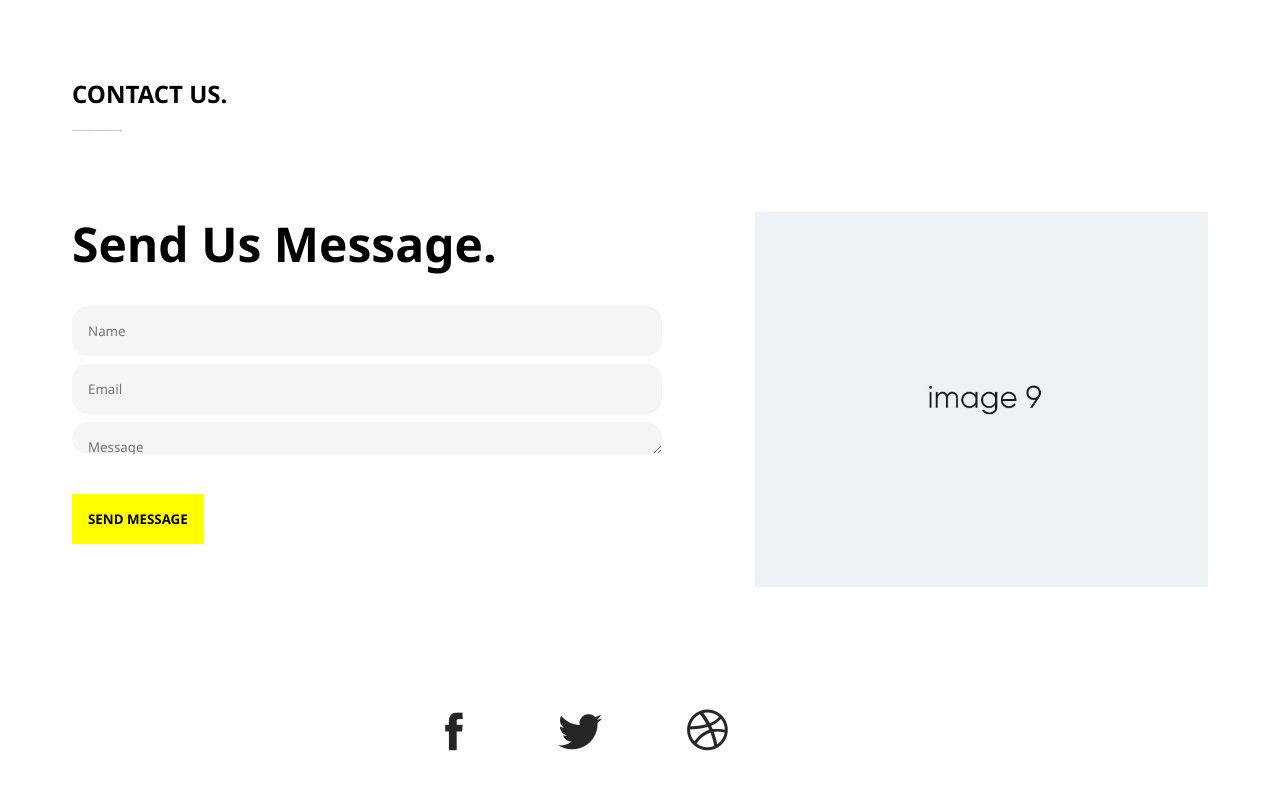
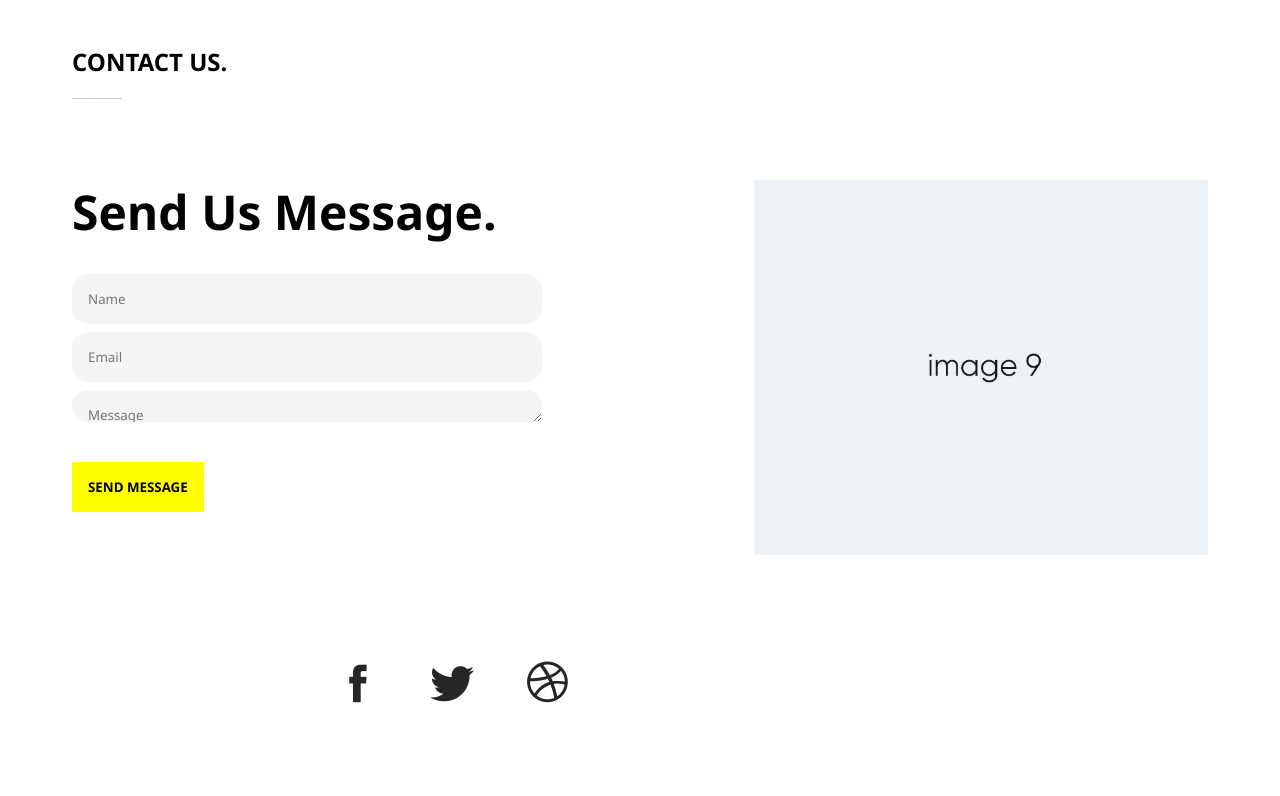
Before and after one commit to Chinthan21/Responsive-web-page, a plain HTML site: page index.html in a window 1280 px wide. Shown: the part 2862-3658 px from the top of the page. Drawn offline with Linux system fonts and the light colour scheme.

Commit message:
Update style.css

```diff
--- a/style.css
+++ b/style.css
@@ -84,7 +84,7 @@
     font-size: 1rem;
     font-weight: bolder;
     border: none;
-    margin: 3rem 25rem;
+    margin: 3rem 22rem;
     padding:1rem;
     display: inline-block;
 }
@@ -154,7 +154,7 @@
 .para p {
     justify-content: space-between;
     line-height: 2.0;
-    margin-right: 40.0rem;
+    margin-right: 35.0rem;
 
 }
 .text-area {
@@ -180,7 +180,7 @@
 input[type=text],input[type=email], textarea {
     width: 100%;
     margin-top: 1vh;
-    margin-right: 45vh;
+    margin-right: 30vh;
     border: none;
     background-color: rgb(245, 245, 245);
     border-radius: 1rem;
@@ -203,16 +203,16 @@ input[type=submit] {
 .contact p {
     /* justify-content: space-between; */
     line-height: 1.8;
-    margin-right: 10vh;
+    margin-right: 35vh;
     font-size: 0.8;
 }
 .icon {
     display: block;
-    padding-left: 40vh;
+    padding-left: 30vh;
     justify-content: space-between;
 }
 .icon img {
-    padding: 4vh;
+    padding: 2vh;
 }
 
 /* Mobile Responsive*/
```
